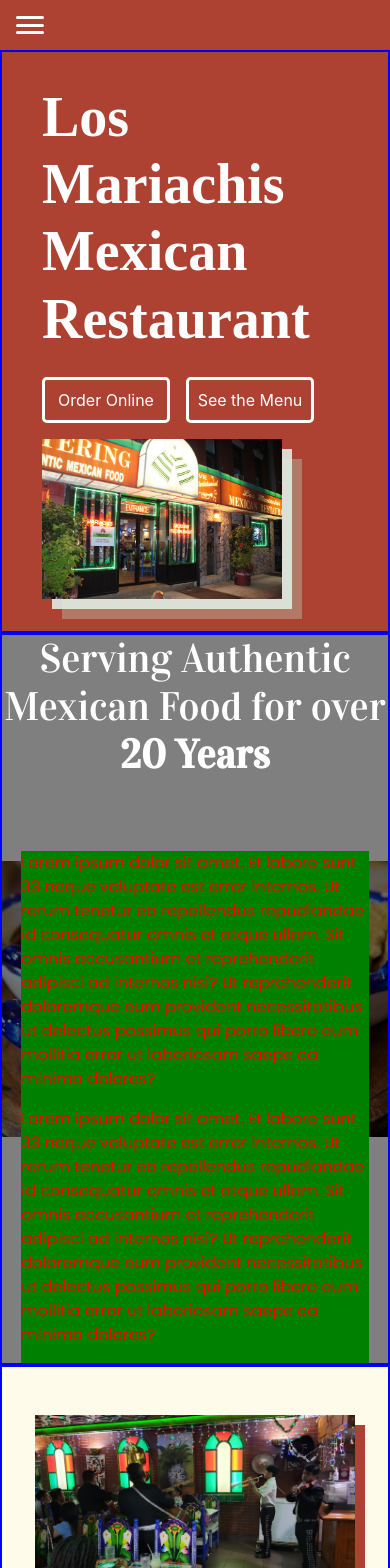
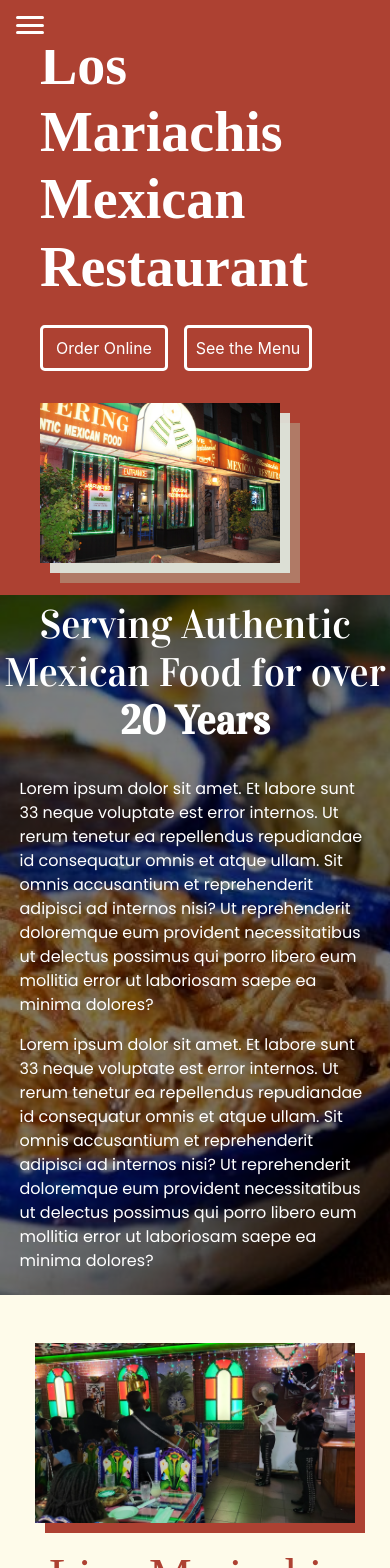
Before and after one commit to antsanchez198/TTP-Frontend, a React (Create React App) app: page / in a window 390 px wide. Shown: the top 1568 px of the page. Built offline with nearby package versions, Linux system fonts and the light colour scheme; a web font is replaced by a local one.

Commit message:
changed nav bar behavior

```diff
--- a/src/Pages/Home.css
+++ b/src/Pages/Home.css
@@ -17,6 +17,7 @@
 body {
     background-color: white;
 }
+
 /*
 .myborder {
     border: 3px red solid;
@@ -33,7 +34,7 @@
 
 .column {
     flex-direction: column;
-  }
+}
 
 /* Title Section */
 .title-section {
@@ -77,6 +78,7 @@
     box-shadow: inset 400px 0 0 0 white;
     cursor: pointer;
 }
+
 /* Title Section */
 
 /* Preview Section */
@@ -114,6 +116,7 @@
     margin: 0 auto;
     gap: 0.5rem;
 }
+
 /* Preview Section */
 
 .bio-section {
@@ -259,7 +262,8 @@
     position: relative;
     overflow: hidden;
     flex: auto;
-    padding-top: 56.25%; /* 16:9 Aspect Ratio (divide 9 by 16 = 0.5625) */
+    padding-top: 56.25%;
+    /* 16:9 Aspect Ratio (divide 9 by 16 = 0.5625) */
 }
 
 .cc-inner-info {
@@ -339,7 +343,7 @@
     transition-delay: 600ms;
 }
 
-@media (max-width: 1036px){
+@media (max-width: 1036px) {
     .title-section {
         flex-direction: column;
     }
@@ -351,13 +355,12 @@
     }
 }
 
-@media (max-width: 960px){
+@media (max-width: 960px) {
     span {
         display: inline;
     }
 
     .para-container {
-        background-color: #AD4132;
         width: 90%;
     }
 
@@ -376,7 +379,7 @@
     }
 
     .myborder {
-        border: red 2px solid;
+        /* border: red 2px solid; */
     }
 }
 
@@ -403,12 +406,16 @@
         margin-top: 1rem;
     }
 
+    .preview, .contact-section {
+        background-size: cover;
+    }
+
     .myborder {
-        border: green 2px solid;
+        /* border: green 2px solid; */
     }
 }
 
-@media (max-width: 768px){
+@media (max-width: 768px) {
     .title-section img {
         width: 25rem;
     }
@@ -418,9 +425,7 @@
     }
 
     .para-container {
-        background-color: green;
         display: block;
-        color: red;
     }
 
     .title-section h1 {
@@ -428,7 +433,7 @@
     }
 
     .myborder {
-        border: magenta 2px solid;
+        /* border: magenta 2px solid; */
     }
 
     /* .contact-container {
@@ -448,7 +453,7 @@
     }
 }
 
-@media (max-width: 576px){
+@media (max-width: 576px) {
     .bio-section-container img {
         width: 20rem;
     }
@@ -470,7 +475,7 @@
 
     .title-section {
         padding: 2rem 2.5rem;
-        gap: 1rem;
+        gap: 2rem;
     }
 
     .button-container {
@@ -495,9 +500,14 @@
         width: 8rem;
         font-size: 1rem;
         padding: .5rem 0;
-      }
+    }
+
+    .preview h3 {
+        padding-bottom: 1.5rem;
+
+    }
 
     .myborder {
-        border: blue 2px solid;
+        /* border: blue 2px solid; */
     }
 }
--- a/src/index.css
+++ b/src/index.css
@@ -164,9 +164,7 @@
   border-radius: 10px;
 }
 
-@media (max-width: 960px) {}
-
-@media (max-width: 800px) {
+@media (max-width: 735px) {
 
   .navbar-links {
     margin: 0;
@@ -179,6 +177,10 @@
   .navbar {
     flex-direction: column;
     align-items: flex-start;
+    position: fixed;
+    z-index: 1; /* Sit on top */
+    /* background-color: green; */
+    width: 100%;
   }
 
   .toggle-button {
@@ -187,11 +189,12 @@
 
   .navbar-links {
     display: none;
-    width: 70%;
-    /* align-self: flex-end;s */
-    margin-left: 5rem;
+    width: 100%;
+    height: max-content;
+    left: 0;
+    top: 3rem;
     background-color: #9b3a2d;
-    border-radius: 0 2rem 2rem 2rem;
+    /* border-radius: 0 2rem 2rem 2rem; */
   }
 
   .navbar-links ul li {
@@ -207,13 +210,13 @@
   }
 }
 
-@media (max-width: 576px){
+@media (max-width: 576px) {
   .toggle-button {
     margin: 1rem;
   }
 
   .navbar-links {
-    margin-left: 1rem;
-    width: 90%;
+    /* margin-left: 1rem;
+    width: 90%; */
   }
 }
```
